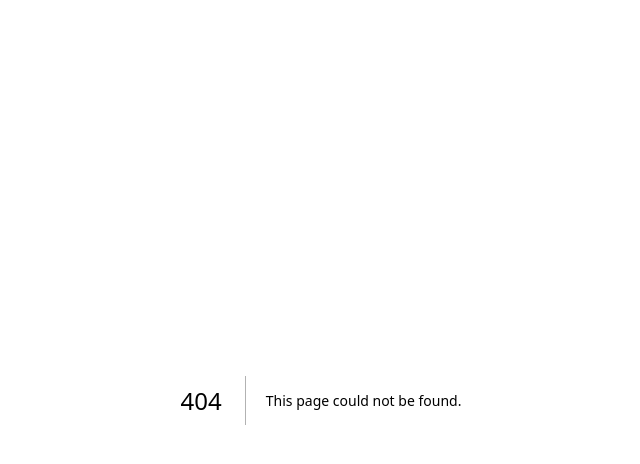
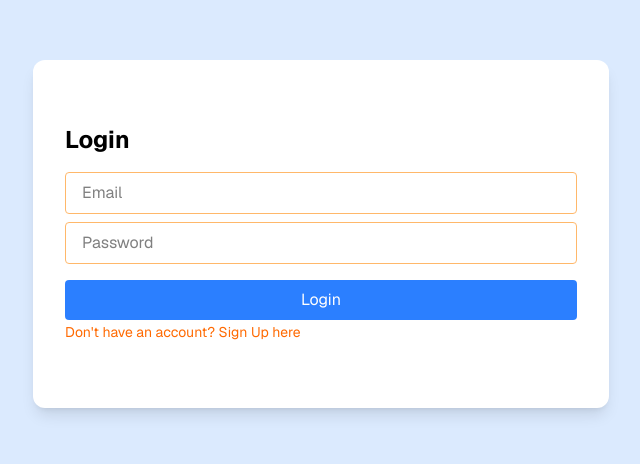
Before and after one commit to Benard-Kiplangat/duit, a Next.js app: page /login in a window 1280 px wide. Before the commit this address had no page. Shown: the top 464 px of the page, without its empty margins (319-959 px from the left). Built offline with nearby package versions, Linux system fonts and the light colour scheme; no server answers.

Commit message:
Implemented  login functionality through firebase authentication.  Modified / to redirect to the login page if user is not logged in

```diff
--- /dev/null
+++ b/src/app/login/page.jsx
@@ -0,0 +1,105 @@
+"use client";
+import React, { useState, useEffect } from "react";
+import { useRouter } from "next/navigation";
+import { auth } from "@/lib/firebase";
+import { createUserWithEmailAndPassword, signInWithEmailAndPassword, updateProfile, onAuthStateChanged } from "firebase/auth";
+import { getFirestore, doc, setDoc, serverTimestamp } from "firebase/firestore";
+
+const db = getFirestore();
+
+const Login = () => {
+  const router = useRouter();
+  const [email, setEmail] = useState("");
+  const [password, setPassword] = useState("");
+  const [isSignup, setIsSignup] = useState(false);
+  const [name, setName] = useState("");
+
+  useEffect(() => {
+    const unsubscribe = onAuthStateChanged(auth, (user) => {
+      if (user) {
+        router.push("/");
+      }
+    });
+    return () => unsubscribe();
+  }, [router]);
+
+  const handleEmailAuth = async () => {
+    try {
+      if (isSignup) {
+        const userCredential = await createUserWithEmailAndPassword(auth, email, password);
+        await updateProfile(userCredential.user, { displayName: name });
+        const userDoc = {
+          bio: "Lovely Duit user",
+          createdAt: serverTimestamp(),
+          displayName: name,
+          email: userCredential.user.email,
+          isAdmin: false,
+          isPaid: false,
+          photoUrl: userCredential.user.photoURL || "",
+          uid: userCredential.user.uid,
+          updatedAt: serverTimestamp(),
+        };
+        await setDoc(doc(db, "users", userCredential.user.uid), userDoc);
+        router.push("/");
+        setIsSignup(false);
+      } else {
+        const userCredential = await signInWithEmailAndPassword(auth, email, password);
+        if (name) {
+          await updateProfile(userCredential.user, { displayName: name });
+        }
+        router.push("/");
+      }
+    } catch (error) {
+      alert((isSignup ? "Signup to create To-Dos" : "Login to access your To-Dos") + " failed: " + error.message);
+    }
+  };
+
+  return (
+  <div className="font-[family-name:var(--font-geist-sans)] bg-blue-100 min-w-screen min-h-screen py-15 px-6">
+   <main className="max-w-[36rem] min-w-[18rem] mx-auto bg-white rounded-xl shadow-lg px-8 py-16">
+      <h1 className="text-2xl font-bold mb-4">{isSignup ? "Sign Up" : "Login"}</h1>
+      <div className="mb-4">
+        {isSignup && (
+          <input
+            type="text"
+            placeholder="Name"
+            value={name}
+            onChange={(e) => setName(e.target.value)}
+            className="px-4 py-2 border border-orange-300 focus:outline-none focus:border-orange-500 focus:ring-orange-500 rounded mb-2 w-full"
+          />
+        )}
+        <input
+          type="email"
+          placeholder="Email"
+          value={email}
+          onChange={(e) => setEmail(e.target.value)}
+          className="px-4 py-2 border border-orange-300 focus:outline-none focus:border-orange-500 focus:ring-orange-500 rounded mb-2 w-full"
+        />
+        <input
+          type="password"
+          placeholder="Password"
+          value={password}
+          onChange={(e) => setPassword(e.target.value)}
+          className="px-4 py-2 border border-orange-300 focus:outline-none focus:border-orange-500 focus:ring-orange-500 rounded w-full"
+        />
+      </div>
+      <div className="flex flex-col justify-content space-between">
+        <button
+          onClick={handleEmailAuth}
+          className="px-4 py-2 bg-blue-500 text-white rounded hover:bg-blue-600"
+        >
+          {isSignup ? "Sign Up" : "Login"}
+        </button>
+      </div>
+      <button
+        onClick={() => setIsSignup(!isSignup)}
+        className="text-sm text-orange-500 hover:underline"
+      >
+        {isSignup ? "Already have an account? Login" : "Don't have an account? Sign Up here"}
+      </button>
+    </main>
+    </div>
+  );
+};
+
+export default Login;
--- a/src/app/page.tsx
+++ b/src/app/page.tsx
@@ -1,11 +1,41 @@
+"use client";
+import { signOut } from "firebase/auth";
+import { auth } from "@/lib/firebase";
+import { useRouter } from "next/navigation";
+import { useEffect } from "react";
+import { onAuthStateChanged, User } from "firebase/auth";
+
 export default function Home() {
+  const router = useRouter();
+  useEffect(() => {
+    const unsubscribe = onAuthStateChanged(auth, (user: User | null) => {
+      if (!user) {
+        router.replace("/login");
+      }
+    });
+    return () => unsubscribe();
+  }, [router]);
+  const handleLogout = async (e: React.FormEvent) => {
+    e.preventDefault();
+    try {
+      await signOut(auth);
+      router.push("/login");
+    } catch (error) {
+      alert("Logout failed: " + (error as Error).message);
+    }
+  };
   return (
-    <div className="font-[family-name:var(--font-geist-sans)] bg-blue-100 min-w-screen min-h-screen py-15 px-6">
+    <div className="font-[family-name:var(--font-geist-sans)] bg-blue-100 w-screen h-screen py-15 px-6">
       <main className="max-w-[36rem] min-w-[24rem] mx-auto bg-white rounded-xl shadow-lg">
         <div className="header flex items-center w-full h-12 justify-center border-solid border-b-2 border-b-orange-200">
-          <h1 className="text-lg text-center text-black font-semibold">Duit now, it&apos;s today</h1>
+          <div className="flex items-center justify-between w-full">
+            <h1 className="pl-4 text-lg text-black font-semibold w-[50%]">Duit now, it&apos;s today</h1>
+            <form className="text-left pr-2" onSubmit={handleLogout}>
+              <button type="submit" className="px-4 py-2 text-red-600 rounded">Logout</button>
+            </form>
+          </div>
         </div>
-        <div className="box h-[28rem] overflow-auto p-4">
+        <div className="box h-[24rem] overflow-auto p-4">
           <div className="section now">
             <h4 className="text-lg text-slate-900 font-semibold">Doing it now</h4>
             <div className="tasks">
@@ -77,7 +107,7 @@ export default function Home() {
           </div>
           </div>
         </div>
-        <div className="flex space-around pb-5">
+        <div className="flex pb-5">
           <div className="flex-initial w-[90%]"></div>
           <div className="flex justify-center items-center rounded-full bg-orange-500 text-centered w-8 h-8"><p className="text-white text-xl">+</p></div>
         </div>
--- /dev/null
+++ b/src/hooks/useAuth.js
@@ -0,0 +1,14 @@
+import { useEffect, useState } from "react";
+import { onAuthStateChanged } from "firebase/auth";
+import { auth } from "../lib/firebase";
+
+export function useAuth() {
+  const [user, setUser] = useState(null);
+
+  useEffect(() => {
+    const unsub = onAuthStateChanged(auth, setUser);
+    return () => unsub();
+  }, []);
+
+  return { user };
+}
--- /dev/null
+++ b/src/lib/firebase.js
@@ -0,0 +1,24 @@
+// Import the functions you need from the SDKs you need
+import { getAuth, GoogleAuthProvider } from "firebase/auth";
+import { initializeApp } from "firebase/app";
+import { getFirestore } from "firebase/firestore";
+// TODO: Add SDKs for Firebase products that you want to use
+// https://firebase.google.com/docs/web/setup#available-libraries
+
+// Your web app's Firebase configuration
+// For Firebase JS SDK v7.20.0 and later, measurementId is optional
+const firebaseConfig = {
+  apiKey: process.env.NEXT_PUBLIC_FIREBASE_API_KEY,
+  authDomain: process.env.NEXT_PUBLIC_FIREBASE_AUTH_DOMAIN,
+  projectId: process.env.NEXT_PUBLIC_FIREBASE_PROJECT_ID,
+  storageBucket: process.env.NEXT_PUBLIC_FIREBASE_STORAGE_BUCKET,
+  messagingSenderId: process.env.NEXT_PUBLIC_FIREBASE_MESSAGING_SENDER_ID,
+  appId: process.env.NEXT_PUBLIC_FIREBASE_APP_ID,
+};
+
+// Initialize Firebase
+const app = initializeApp(firebaseConfig);
+
+export const auth = getAuth(app);
+export const googleProvider = new GoogleAuthProvider();
+export const db = getFirestore(app);
```
Also changed, not shown: 2 other files (tests, documents, lock files or other folders).
